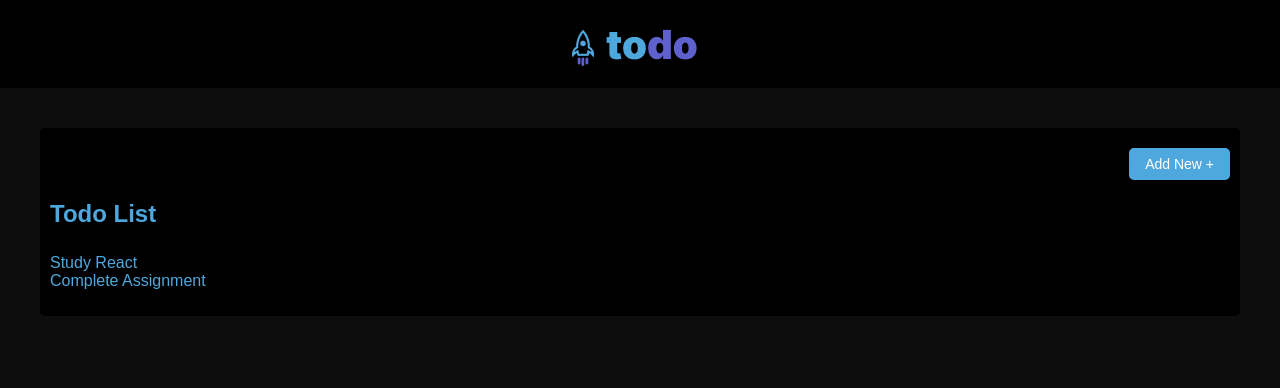
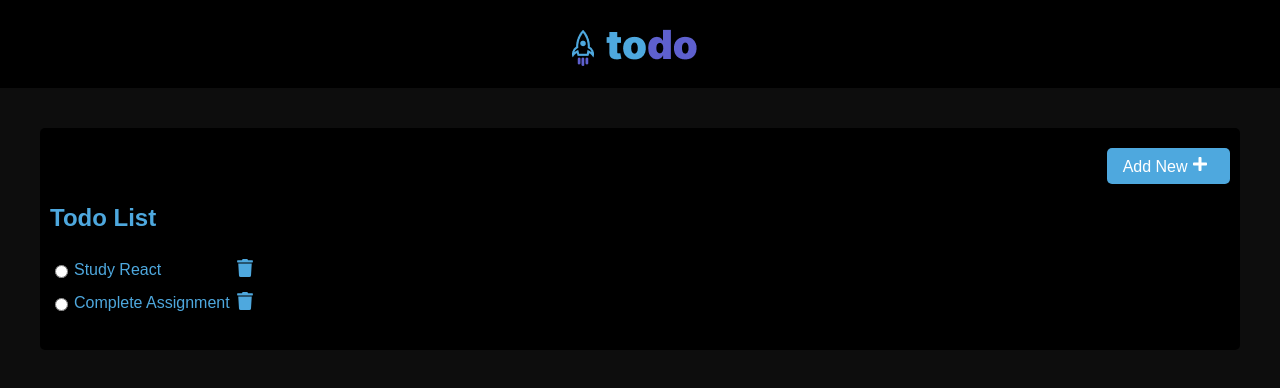
Before and after one commit to Madhurshani-Sivan/react-test-todo, a React (Create React App) app: page / in a window 1280 px wide. Shown: the top 388 px of the page. Built offline with nearby package versions, Linux system fonts and the light colour scheme.

Commit message:
add buttons for crud functions

```diff
--- a/package.json
+++ b/package.json
@@ -8,6 +8,7 @@
     "@testing-library/user-event": "^13.5.0",
     "react": "^18.2.0",
     "react-dom": "^18.2.0",
+    "react-icons": "^4.10.1",
     "react-scripts": "5.0.1",
     "web-vitals": "^2.1.4"
   },
--- a/src/components/TodoItem.js
+++ b/src/components/TodoItem.js
@@ -1,5 +1,18 @@
+import { FaTrash } from "react-icons/fa";
+import styles from "./TodoItem.module.css";
+
 const TodoItem = ({ title }) => {
-  return <li>{title}</li>;
+  return (
+    <div className={styles.todoItemContainer}>
+      <div className={styles.todoItem}>
+        <input type="radio" className={styles.doneCheckbox} />
+        {title}
+        <button className={styles.deleteButton}>
+          <FaTrash />
+        </button>
+      </div>
+    </div>
+  );
 };
 
 export default TodoItem;
--- /dev/null
+++ b/src/components/TodoItem.module.css
@@ -0,0 +1,28 @@
+.todoItemContainer{
+    margin-bottom: 8px;
+}
+
+.todoItem {
+  display: flex;
+  align-items: center;
+  margin-bottom: 8px;
+  font-size: 16px;
+}
+
+.doneCheckbox {
+  margin-right: 6px;
+}
+
+.deleteButton {
+  margin-left: auto;
+  background: none;
+  border: none;
+  color: #4ea8de;
+  cursor: pointer;
+  font-size: 18px;
+  transition: color 0.3s ease;
+}
+
+.deleteButton:hover {
+  color: 357da6;
+}
--- a/src/components/TodoList.js
+++ b/src/components/TodoList.js
@@ -1,10 +1,14 @@
 import TodoItem from "./TodoItem";
 import styles from "./TodoList.module.css";
+import { FaPlus } from "react-icons/fa";
 
 const TodoList = ({ todos }) => {
   return (
     <div className={styles.todoList}>
-      <button className={styles.addButton}>Add New +</button>
+      <button className={styles.addButton}>
+        {" "}
+        Add New <FaPlus className={styles.addIcon} />
+      </button>
       <h2>Todo List</h2>
       <ul>
         {todos.map((todo) => (
--- a/src/components/TodoList.module.css
+++ b/src/components/TodoList.module.css
@@ -1,38 +1,42 @@
-.todoList{
+.todoList {
   margin: 20px;
   padding: 10px;
   border: none;
   border-radius: 5px;
   background-color: black;
-    color: #4EA8DE;
+  color: #4ea8de;
   display: flex;
   flex-direction: column;
   align-items: flex-start;
 }
 
-.todoList h2{
+.todoList h2 {
   font-size: 24px;
   margin-bottom: 10px;
 }
 
-.todoList ul{
+.todoList ul {
   list-style: none;
   padding: 0;
 }
 
-.addButton{
+.addButton {
   align-self: flex-end;
   margin-top: 10px;
   padding: 8px 16px;
-    background-color: #4EA8DE;
+  background-color: #4ea8de;
   color: white;
   border: none;
   border-radius: 5px;
-    font-size: 14px;
+  font-size: 16px;
   cursor: pointer;
   transition: background-color 0.3s ease;
 }
 
-.addButton:hover{
-    background-color: #357DA6;
+.addButton:hover {
+  background-color: #357da6;
 }
+
+.addIcon {
+  margin-right: 6px;
+}
```
Also changed, not shown: 1 other file (tests, documents, lock files or other folders). Lines whose indentation alone changed are shown as unchanged.
